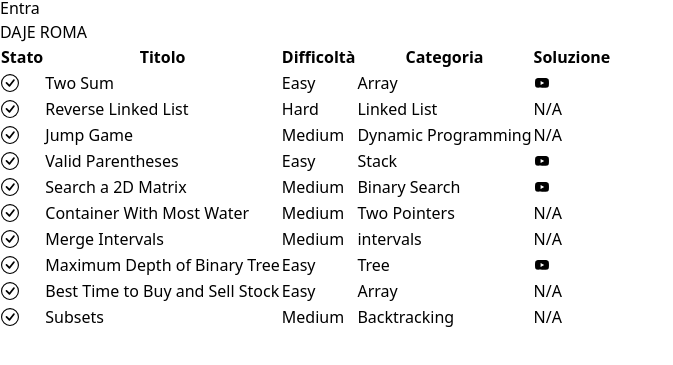
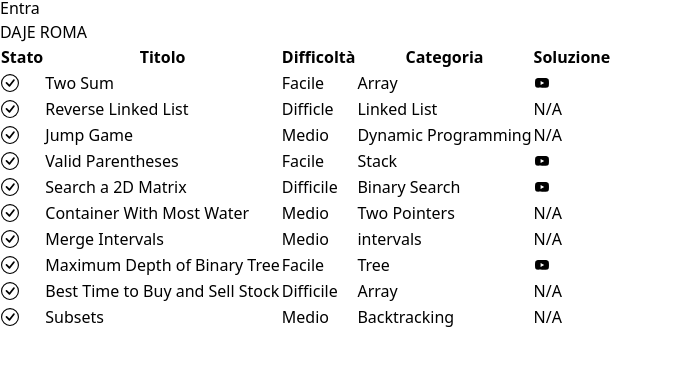
Before and after one commit to Raffaele-Castagna/sleepcode-dev, a Next.js app: page / in a window 1280 px wide. Shown: the part 139-504 px from the top of the page, without its empty margins (0-673 px from the left). Built offline with nearby package versions, Linux system fonts and the light colour scheme; no server answers.

Commit message:
added italian  version of difficulty

```diff
--- a/src/Problems/Problems.ts
+++ b/src/Problems/Problems.ts
@@ -11,7 +11,7 @@ export const problems: Problem[] = [
 	{
 		id: "two-sum",
 		title: "Two Sum",
-		difficulty: "Easy",
+		difficulty: "Facile",
 		category: "Array",
 		order: 1,
 		videoId: "NLhkpg9p7VQ",
@@ -19,7 +19,7 @@ export const problems: Problem[] = [
 	{
 		id: "reverse-linked-list",
 		title: "Reverse Linked List",
-		difficulty: "Hard",
+		difficulty: "Difficle",
 		category: "Linked List",
 		order: 2,
 		videoId: "",
@@ -27,7 +27,7 @@ export const problems: Problem[] = [
 	{
 		id: "jump-game",
 		title: "Jump Game",
-		difficulty: "Medium",
+		difficulty: "Medio",
 		category: "Dynamic Programming",
 		order: 3,
 		videoId: "",
@@ -35,7 +35,7 @@ export const problems: Problem[] = [
 	{
 		id: "valid-parentheses",
 		title: "Valid Parentheses",
-		difficulty: "Easy",
+		difficulty: "Facile",
 		category: "Stack",
 		order: 4,
 		videoId: "xty7fr-k0TU",
@@ -43,7 +43,7 @@ export const problems: Problem[] = [
 	{
 		id: "search-a-2d-matrix",
 		title: "Search a 2D Matrix",
-		difficulty: "Medium",
+		difficulty: "Difficile",
 		category: "Binary Search",
 		order: 5,
 		videoId: "ZfFl4torNg4",
@@ -51,7 +51,7 @@ export const problems: Problem[] = [
 	{
 		id: "container-with-most-water",
 		title: "Container With Most Water",
-		difficulty: "Medium",
+		difficulty: "Medio",
 		category: "Two Pointers",
 		order: 6,
 		videoId: "",
@@ -59,7 +59,7 @@ export const problems: Problem[] = [
 	{
 		id: "merge-intervals",
 		title: "Merge Intervals",
-		difficulty: "Medium",
+		difficulty: "Medio",
 		category: "intervals",
 		order: 7,
 		videoId: "",
@@ -67,7 +67,7 @@ export const problems: Problem[] = [
 	{
 		id: "maximum-depth-of-binary-tree",
 		title: "Maximum Depth of Binary Tree",
-		difficulty: "Easy",
+		difficulty: "Facile",
 		category: "Tree",
 		order: 8,
 		videoId: "4qYTqOiRMoM",
@@ -75,7 +75,7 @@ export const problems: Problem[] = [
 	{
 		id: "best-time-to-buy-and-sell-stock",
 		title: "Best Time to Buy and Sell Stock",
-		difficulty: "Easy",
+		difficulty: "Difficile",
 		category: "Array",
 		order: 9,
 		videoId: "",
@@ -83,7 +83,7 @@ export const problems: Problem[] = [
 	{
 		id: "subsets",
 		title: "Subsets",
-		difficulty: "Medium",
+		difficulty: "Medio",
 		category: "Backtracking",
 		order: 10,
 		videoId: "",
--- a/src/components/ProblemTable/ProblemsTable.tsx
+++ b/src/components/ProblemTable/ProblemsTable.tsx
@@ -22,7 +22,7 @@ const closeYT = () => {
         <>
         <tbody className="text-white">
             {problems.map((doc,idx) => {
-                const diffcolor = doc.difficulty === "Easy" ? "text-dark-green-s" : doc.difficulty === "Medium" ? "text-dark-yellow" : "text-dark-pink";
+                const diffcolor = doc.difficulty === "Facile" ? "text-dark-green-s" : doc.difficulty === "Medio" ? "text-dark-yellow" : "text-dark-pink";
                 return (
                     <tr className={`${idx % 2 == 1 ? "bg-dark-layer-1" : ""}`} key={doc.id}>
                         <th className='px-2 py-4 font-medium whitespace-nowrap text-dark-green-s'>
```
